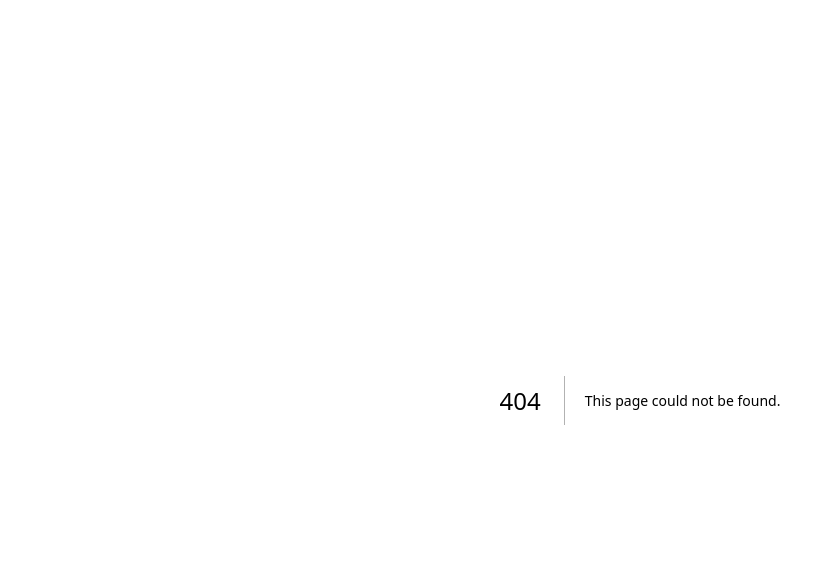
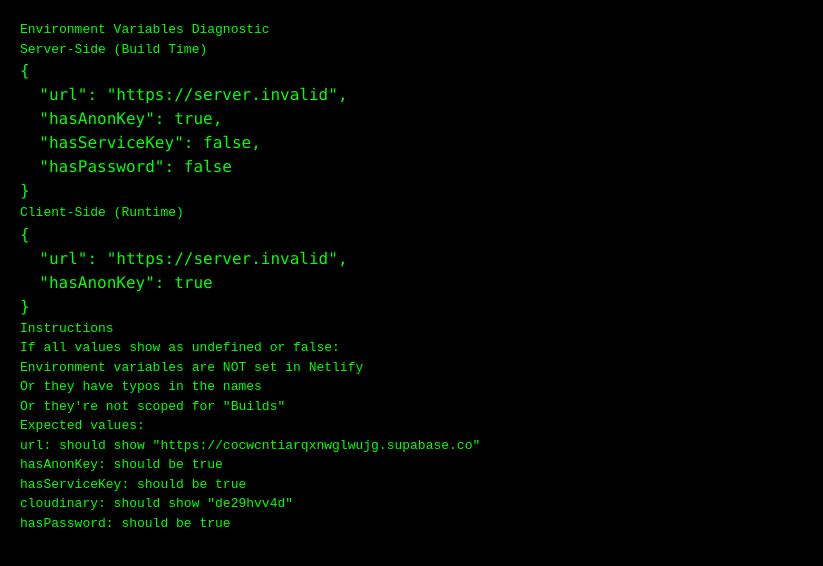
Before and after one commit to MusaibBashir/tfps_photo_portfolio, a Next.js app: page /diagnostic in a window 1280 px wide. Before the commit this address had no page. Shown: the top 566 px of the page, without its empty margins (0-823 px from the left). Built offline with nearby package versions, Linux system fonts and the light colour scheme; no server answers.

Commit message:
Add diagnostic page

```diff
--- /dev/null
+++ b/app/diagnostic/page.tsx
@@ -0,0 +1,40 @@
+export default function DiagnosticPage() {
+    // Server-side check
+    const serverEnv = {
+        url: process.env.NEXT_PUBLIC_SUPABASE_URL,
+        hasAnonKey: !!process.env.NEXT_PUBLIC_SUPABASE_ANON_KEY,
+        hasServiceKey: !!process.env.SUPABASE_SERVICE_ROLE_KEY,
+        cloudinary: process.env.NEXT_PUBLIC_CLOUDINARY_CLOUD_NAME,
+        hasPassword: !!process.env.NEXT_PUBLIC_ADMIN_PASSWORD,
+    }
+
+    return (
+        <div style={{ padding: '20px', fontFamily: 'monospace', background: '#000', color: '#0f0', minHeight: '100vh' }}>
+            <h1>Environment Variables Diagnostic</h1>
+            <h2>Server-Side (Build Time)</h2>
+            <pre>{JSON.stringify(serverEnv, null, 2)}</pre>
+
+            <h2>Client-Side (Runtime)</h2>
+            <pre>{JSON.stringify({
+                url: typeof window !== 'undefined' ? process.env.NEXT_PUBLIC_SUPABASE_URL : 'N/A',
+                hasAnonKey: typeof window !== 'undefined' ? !!process.env.NEXT_PUBLIC_SUPABASE_ANON_KEY : 'N/A',
+            }, null, 2)}</pre>
+
+            <h2>Instructions</h2>
+            <p>If all values show as undefined or false:</p>
+            <ol>
+                <li>Environment variables are NOT set in Netlify</li>
+                <li>Or they have typos in the names</li>
+                <li>Or they're not scoped for "Builds"</li>
+            </ol>
+            <p>Expected values:</p>
+            <ul>
+                <li>url: should show "https://cocwcntiarqxnwglwujg.supabase.co"</li>
+                <li>hasAnonKey: should be true</li>
+                <li>hasServiceKey: should be true</li>
+                <li>cloudinary: should show "de29hvv4d"</li>
+                <li>hasPassword: should be true</li>
+            </ul>
+        </div>
+    )
+}
```
